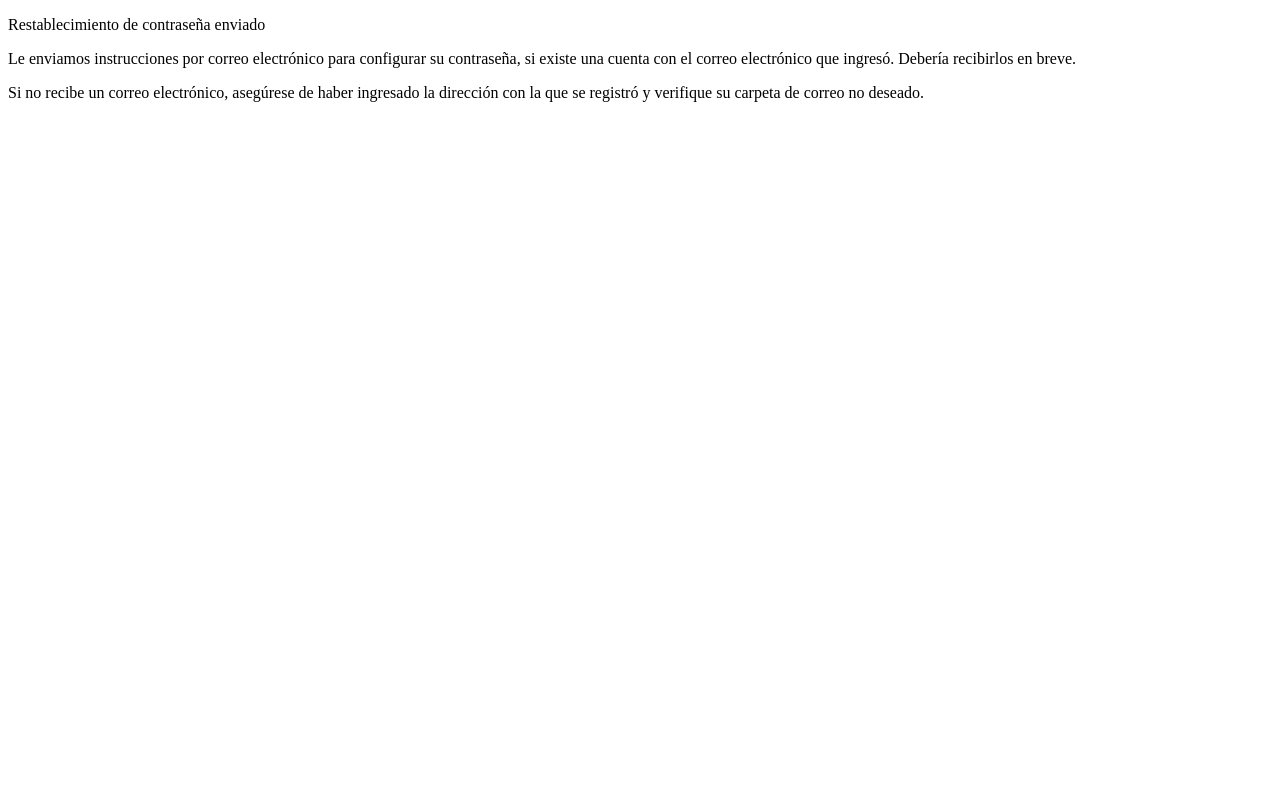
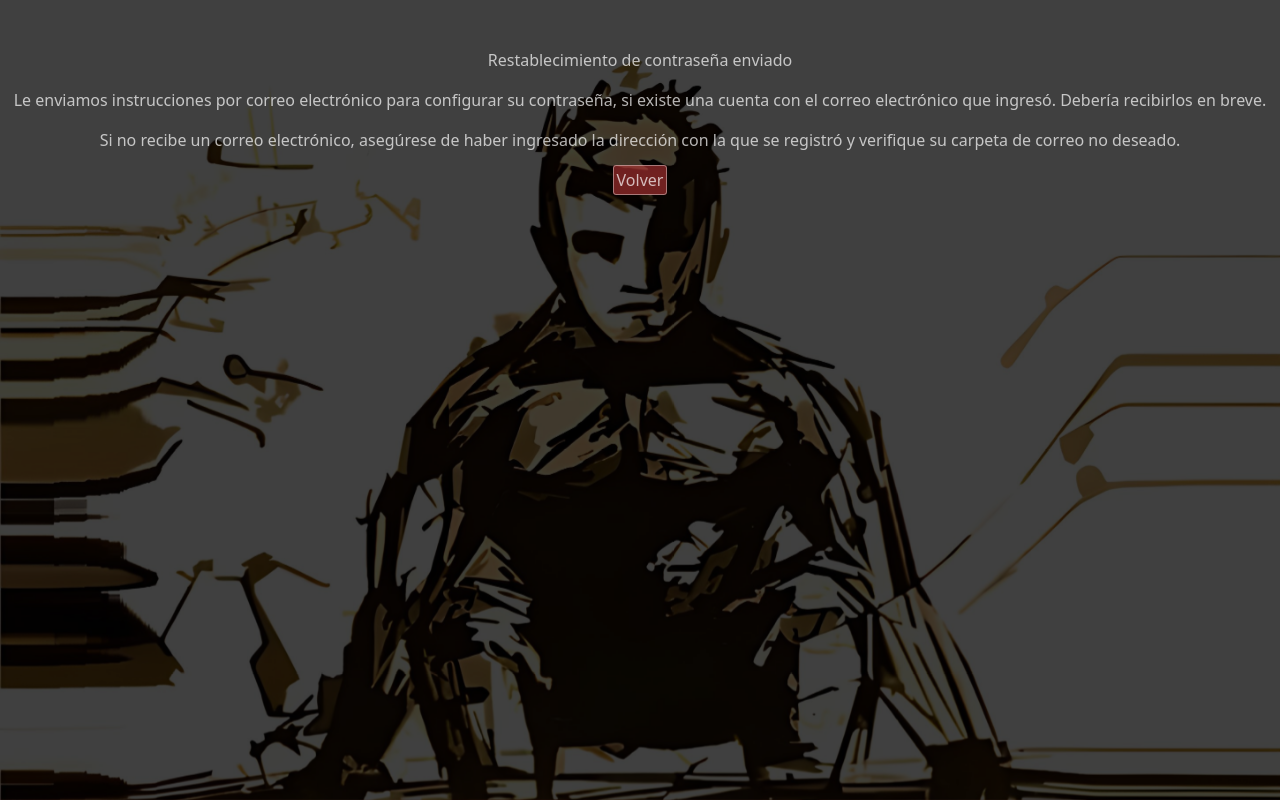
Before and after one commit to alotav/CPFSJ-Django, a Django app: page /reset_password_send/ in a window 1280 px wide. Run offline with Django 4.2, Linux system fonts and the light colour scheme; some libraries are stand-ins or nearby versions.

Commit message:
se agrega estilo al resto de plantillas autenticacion

```diff
--- a/appbase/static/appbase/CSS/style.css
+++ b/appbase/static/appbase/CSS/style.css
@@ -695,7 +695,17 @@ input[type=number]::-webkit-outer-spin-button {
     background-attachment:fixed;
     background-size:cover;
 }
+
+.form_pwd{
+    height:100%;
+    background-color: aqua;
+}
+
 .sombra{
     background-color:rgba(0, 0, 0, 0.75);
     height:100%;
+    display:flex;
+    flex-flow:column;
+    text-align: center;
+    color:rgba(255, 255, 255, 0.7)!important;
 }
--- a/appbase/templates/autenticacion/reinicio_enviado.html
+++ b/appbase/templates/autenticacion/reinicio_enviado.html
@@ -1,16 +1,29 @@
+{% load static %}
 <!DOCTYPE html>
 <html lang="en">
 <head>
     <meta charset="UTF-8">
     <meta http-equiv="X-UA-Compatible" content="IE=edge">
     <meta name="viewport" content="width=device-width, initial-scale=1.0">
+    <!-- # Bootstrap local -->
+    <link href="{% static 'appbase/bootstrap/css/bootstrap.min.css' %}" rel="stylesheet">
+    <!-- CSS -->
+    <link href="{% static 'appbase/CSS/style.css' %}" rel="stylesheet">
     <title>Reinicio - Solicitud enviada</title>
 </head>
 <body>
-    <p>Restablecimiento de contraseña enviado</p>
-    <p>Le enviamos instrucciones por correo electrónico para configurar su contraseña, si existe una cuenta con el correo electrónico que ingresó. Debería recibirlos en breve.</p>
+    <div class="contenedorauth">
+        <div class="sombra">
+            <div class="respuesta">
+                <p>Restablecimiento de contraseña enviado</p>
+                <p>Le enviamos instrucciones por correo electrónico para configurar su contraseña, si existe una cuenta con el correo electrónico que ingresó. Debería recibirlos en breve.</p>
 
-    <p>Si no recibe un correo electrónico, asegúrese de haber ingresado la dirección con la que se registró y verifique su carpeta de correo no deseado.</p>
-
+                <p>Si no recibe un correo electrónico, asegúrese de haber ingresado la dirección con la que se registró y verifique su carpeta de correo no deseado.</p>
+                <p>
+                    <a href="{% url 'acceder' %}">Volver</a>
+                </p>
+            </div>
+        </div>
+    </div>
 </body>
 </html>
```
Also changed, not shown: appbase/templates/autenticacion/reinicio_pwd.html (+13 -6 lines).
